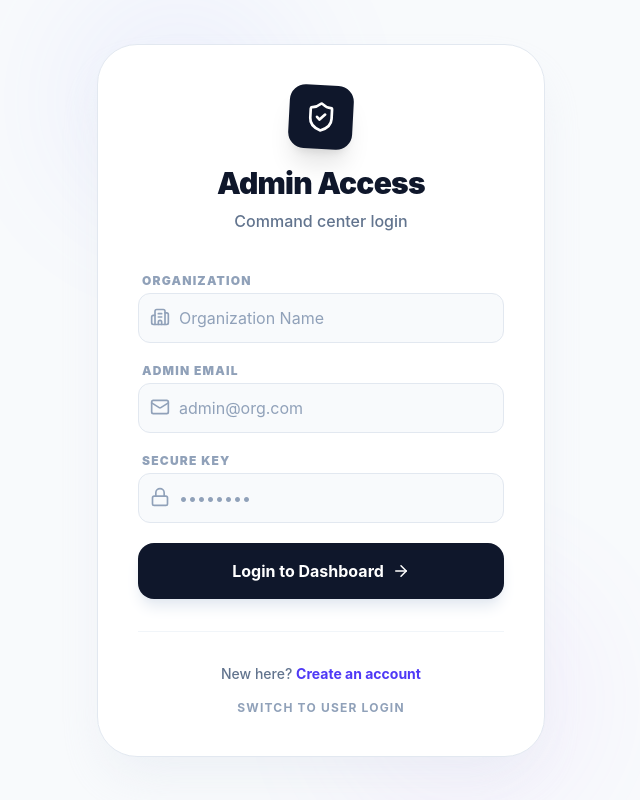
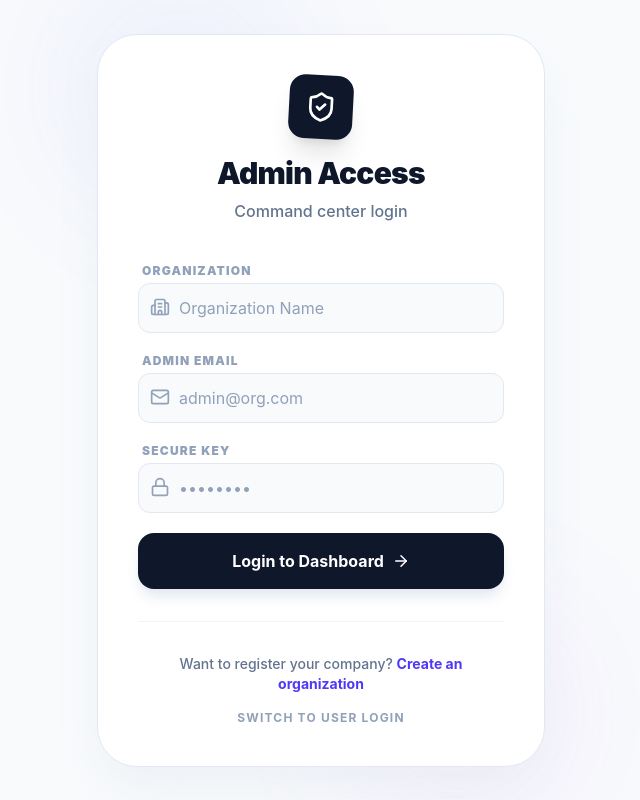
Before and after one commit to pratikdeoke/Resourcia, a React app in the folder frontend/: page /login-admin in a window 1280 px wide. Shown: the whole page, without its empty margins (319-959 px from the left). Built offline with nearby package versions, Linux system fonts and the light colour scheme; the HTML template or start-up script is replaced by a standard one.

Commit message:
LoginAdmin.jsx modified

```diff
--- a/frontend/src/pages/LoginAdmin.jsx
+++ b/frontend/src/pages/LoginAdmin.jsx
@@ -147,9 +147,9 @@ export default function LoginAdmin() {
 
           <div className="mt-8 pt-8 border-t border-slate-100 text-center space-y-4">
             <p className="text-sm text-slate-500 font-medium">
-              New here?{" "}
-              <Link to="/register-user" className="text-indigo-600 font-bold hover:underline underline-offset-4">
-                Create an account
+              Want to register your company?{" "}
+              <Link to="/register-organization" className="text-indigo-600 font-bold hover:underline underline-offset-4">
+                Create an organization
               </Link>
             </p>
             <Link to="/login-user" className="block text-xs font-bold text-slate-400 hover:text-indigo-600 uppercase tracking-widest transition-colors">
```
